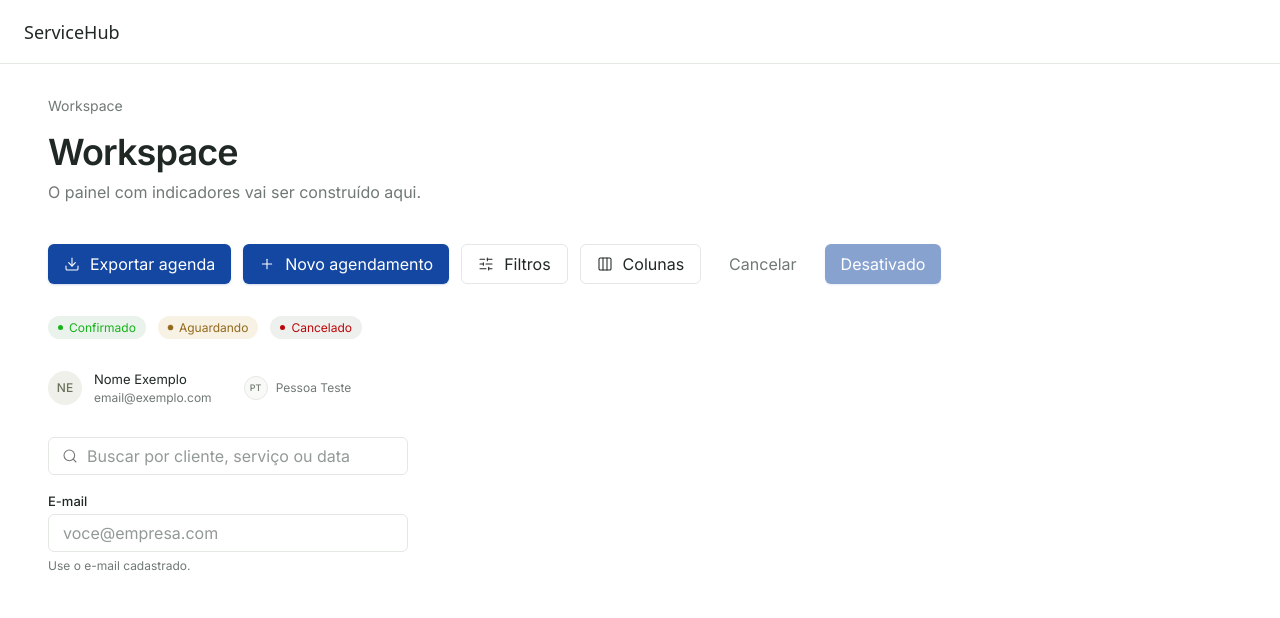
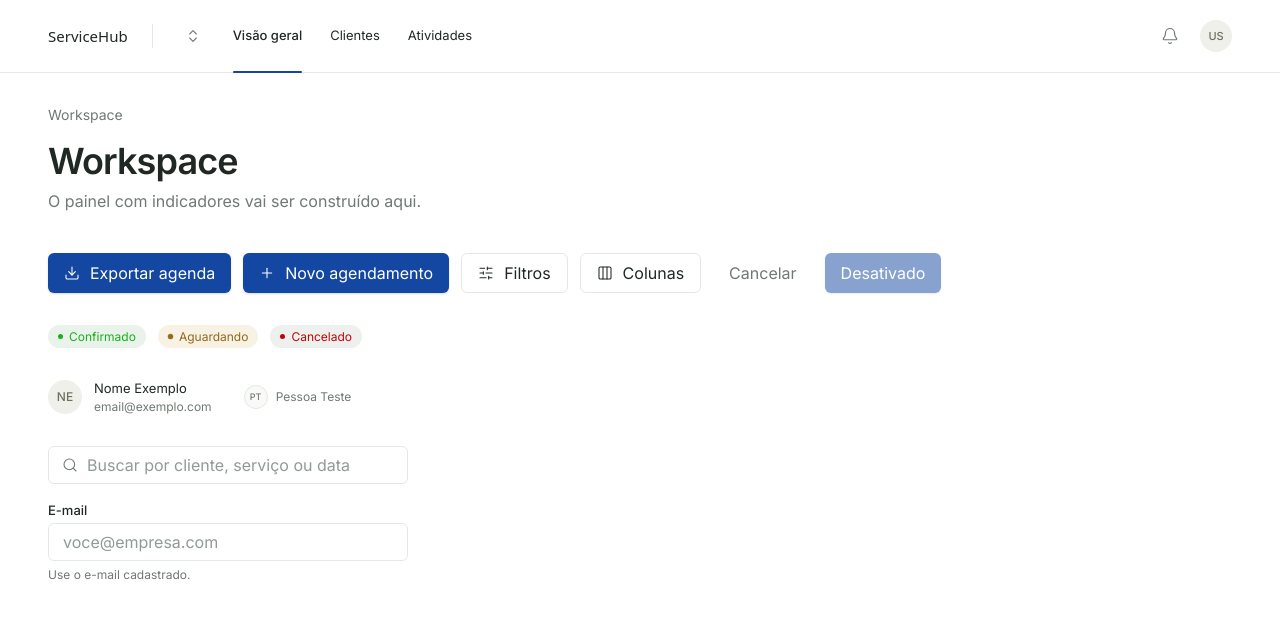
Before and after one commit to ViniciusTeles06/Agenda-de-servicos, a React (Vite) app: page /app in a window 1280 px wide. Shown: the top 618 px of the page. Built offline with nearby package versions, Linux system fonts and the light colour scheme; a web font is replaced by a local one.

Commit message:
adiciona topbar e navegação do painel

```diff
--- a/src/App.tsx
+++ b/src/App.tsx
@@ -3,6 +3,7 @@ import { AnimatePresence } from 'motion/react'
 import { Navigate, Route, Routes } from 'react-router'
 import SplashScreen from './components/SplashScreen'
 import AppLayout from './components/layout/AppLayout'
+import ComingSoonPage from './components/layout/ComingSoonPage'
 import LandingPage from './features/landing/LandingPage'
 import LoginPage from './features/auth/LoginPage'
 import WorkspacePage from './features/workspace/WorkspacePage'
@@ -25,6 +26,8 @@ function App() {
         <Route path="/login" element={<LoginPage />} />
         <Route path="/app" element={<AppLayout />}>
           <Route index element={<WorkspacePage />} />
+          <Route path="clientes" element={<ComingSoonPage title="Clientes" />} />
+          <Route path="atividades" element={<ComingSoonPage title="Atividades" />} />
         </Route>
         <Route path="*" element={<Navigate to="/" replace />} />
       </Routes>
--- a/src/components/layout/AppLayout.tsx
+++ b/src/components/layout/AppLayout.tsx
@@ -1,15 +1,12 @@
-import { Link, Outlet } from 'react-router'
+import { Outlet } from 'react-router'
+import Topbar from './Topbar'
 
 function AppLayout() {
   return (
     <div className="min-h-screen">
-      <header className="flex h-16 items-center border-b border-line px-6">
-        <Link to="/app" className="font-brand text-lg font-medium text-brand">
-          ServiceHub
-        </Link>
-      </header>
+      <Topbar />
 
-      <main className="px-6 py-8 sm:px-12">
+      <main className="px-4 py-8 sm:px-8 lg:px-12">
         <Outlet />
       </main>
     </div>
--- /dev/null
+++ b/src/components/layout/ComingSoonPage.tsx
@@ -0,0 +1,15 @@
+interface ComingSoonPageProps {
+  title: string
+}
+
+function ComingSoonPage({ title }: ComingSoonPageProps) {
+  return (
+    <section>
+      <p className="text-sm text-muted">Workspace</p>
+      <h1 className="mt-4 text-4xl font-semibold tracking-tight text-ink">{title}</h1>
+      <p className="mt-2 text-muted">Esta página ainda está em construção.</p>
+    </section>
+  )
+}
+
+export default ComingSoonPage
--- /dev/null
+++ b/src/components/layout/Topbar.tsx
@@ -0,0 +1,104 @@
+import { Bell, ChevronsUpDown } from 'lucide-react'
+import { motion, useReducedMotion } from 'motion/react'
+import { Link, NavLink } from 'react-router'
+import Avatar from '../ui/Avatar'
+
+const navItems = [
+  { to: '/app', label: 'Visão geral', end: true },
+  { to: '/app/clientes', label: 'Clientes', end: false },
+  { to: '/app/atividades', label: 'Atividades', end: false },
+]
+
+interface NavItemsProps {
+  indicatorId: string
+  className?: string
+}
+
+function NavItems({ indicatorId, className = '' }: NavItemsProps) {
+  const reduceMotion = useReducedMotion()
+
+  return (
+    <nav aria-label="Navegação principal" className={className}>
+      {navItems.map((item) => (
+        <NavLink
+          key={item.to}
+          to={item.to}
+          end={item.end}
+          className={({ isActive }) =>
+            `relative flex items-center text-[13px] whitespace-nowrap transition-colors duration-200 ${
+              isActive ? 'font-medium text-brand' : 'text-muted hover:text-ink'
+            }`
+          }
+        >
+          {({ isActive }) => (
+            <>
+              {item.label}
+              {isActive && (
+                <motion.span
+                  layoutId={indicatorId}
+                  className="absolute inset-x-0 -bottom-px h-0.5 rounded-full bg-brand"
+                  transition={
+                    reduceMotion ? { duration: 0 } : { type: 'spring', stiffness: 500, damping: 38 }
+                  }
+                />
+              )}
+            </>
+          )}
+        </NavLink>
+      ))}
+    </nav>
+  )
+}
+
+function Topbar() {
+  const reduceMotion = useReducedMotion()
+
+  return (
+    <header className="sticky top-0 z-40 border-b border-line bg-surface/90 backdrop-blur-md">
+      <div className="flex h-[72px] items-center px-4 sm:px-8 lg:px-12">
+        <Link to="/app" className="font-brand text-[15px] font-medium text-brand">
+          ServiceHub
+        </Link>
+
+        <span aria-hidden="true" className="mx-6 hidden h-6 w-px bg-line md:block" />
+
+        <button
+          type="button"
+          aria-label="Trocar de workspace"
+          className="mr-6 hidden size-8 items-center justify-center rounded-md text-muted transition-colors hover:bg-surface-soft hover:text-ink md:flex"
+        >
+          <ChevronsUpDown size={16} strokeWidth={1.6} />
+        </button>
+
+        <NavItems indicatorId="topbar-indicator" className="hidden h-full items-stretch gap-7 md:flex" />
+
+        <div className="ml-auto flex items-center gap-3">
+          <motion.button
+            type="button"
+            aria-label="Notificações"
+            whileHover={reduceMotion ? undefined : { rotate: [0, -14, 10, -6, 0] }}
+            transition={{ duration: 0.55, ease: 'easeInOut' }}
+            className="flex size-9 items-center justify-center rounded-md text-muted transition-colors hover:bg-surface-soft hover:text-ink"
+          >
+            <Bell size={18} strokeWidth={1.6} />
+          </motion.button>
+
+          <button
+            type="button"
+            aria-label="Abrir menu da conta"
+            className="rounded-full transition-shadow duration-200 hover:shadow-[0_0_0_3px_#E4E8E3]"
+          >
+            <Avatar name="Usuário" size="topbar" />
+          </button>
+        </div>
+      </div>
+
+      <NavItems
+        indicatorId="topbar-indicator-mobile"
+        className="flex h-11 items-stretch gap-6 overflow-x-auto px-4 sm:px-8 md:hidden"
+      />
+    </header>
+  )
+}
+
+export default Topbar
--- a/src/components/ui/Avatar.tsx
+++ b/src/components/ui/Avatar.tsx
@@ -1,7 +1,7 @@
 import { useState } from 'react'
 import { getInitials } from '../../lib/initials'
 
-type AvatarSize = 'sm' | 'md' | 'lg'
+type AvatarSize = 'sm' | 'topbar' | 'md' | 'lg'
 type AvatarVariant = 'filled' | 'outline'
 
 interface AvatarProps {
@@ -14,6 +14,7 @@ interface AvatarProps {
 
 const sizeClasses: Record<AvatarSize, string> = {
   sm: 'size-6 text-[9px]',
+  topbar: 'size-8 text-[11px]',
   md: 'size-[34px] text-xs',
   lg: 'size-10 text-sm',
 }
```
